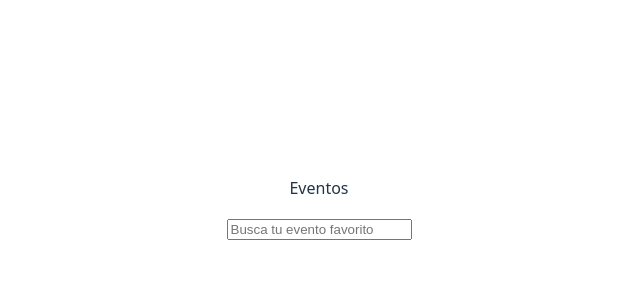
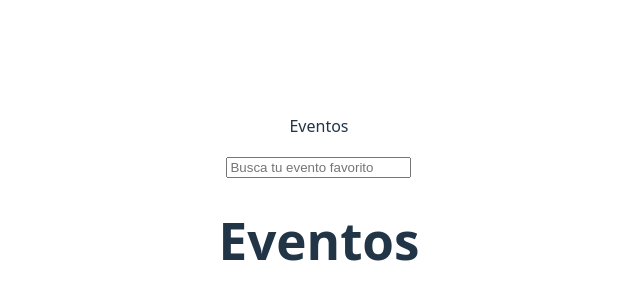
Before and after one commit to franciscojcc007/App_Ticket, a React (Vite) app in the folder Ticket-events/: page / in a window 1280 px wide. Shown: the part 200-500 px from the top of the page, without its empty margins (321-961 px from the left). Built offline with nearby package versions, Linux system fonts and the light colour scheme.

Commit message:
Agregar componente Events a la aplicación

```diff
--- a/Ticket-events/src/App.jsx
+++ b/Ticket-events/src/App.jsx
@@ -1,12 +1,14 @@
 // import { useState } from 'react'
 import './App.css'
 import Navbar from './components/navbar'
+import Events from './components/Events/index.jsx'
 
 function App() {
 
   return (
     <>
       <Navbar />
+      <Events />
     </>
   )
 }
```
